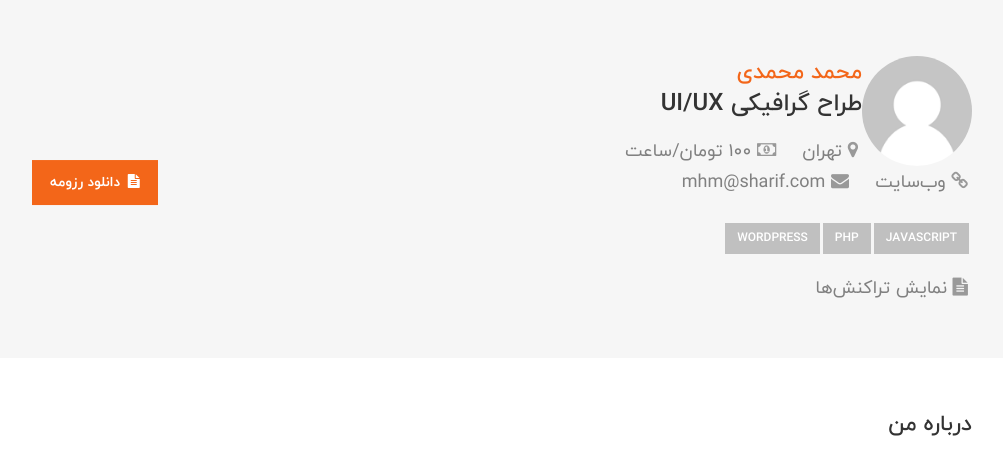
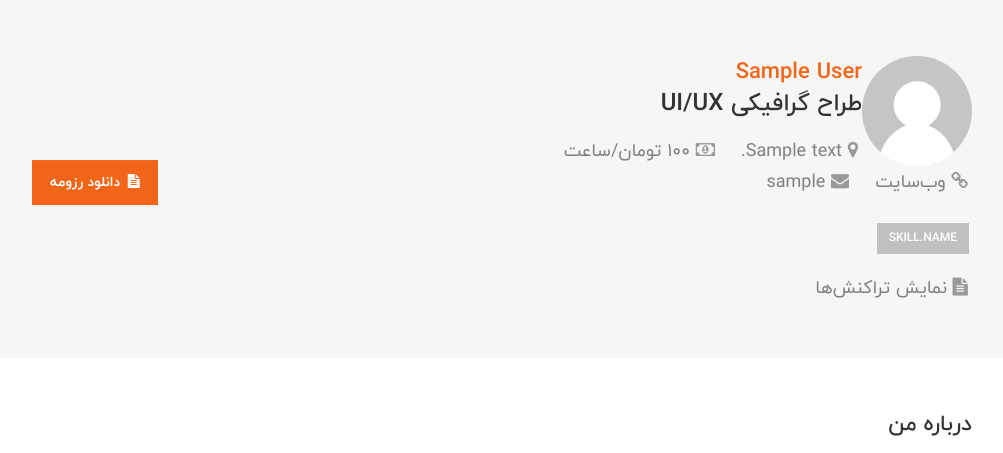
Before and after one commit to Mahbodmajid/SharifWorks_Django, a Django app: page /profile/ in a window 1280 px wide. Shown: the part 91-544 px from the top of the page, without its empty margins (138-1141 px from the left). Run offline with Django 3.2, Linux system fonts and the light colour scheme; a user stored in the database is signed in; tables that the repository leaves empty hold one stand-in row (values such as "Sample post").

Commit message:
MODIFY jobseeker profile

```diff
--- a/login/templates/job-seeker-profile.html
+++ b/login/templates/job-seeker-profile.html
@@ -22,15 +22,17 @@
 			<div class="resume-titlebar">
 				<img src="images/resumes-list-avatar-01.png" alt="">
 				<div class="resumes-list-content">
-					<h4>محمد محمدی <span>طراح گرافیکی UI/UX</span></h4>
-					<span class="icons"><i class="fa fa-map-marker"></i> تهران </span>
+					<h4> {{ profile.user.first_name }} {{ profile.user.last_name }} <span>طراح گرافیکی UI/UX</span></h4>
+					<span class="icons"><i class="fa fa-map-marker"></i> {{ profile.address }} </span>
 					<span class="icons"><i class="fa fa-money"></i>  ۱۰۰ تومان/ساعت </span>
-					<span class="icons"><a href="#"><i class="fa fa-link"></i> وب‌سایت</a></span>
-					<span class="icons"><a href="mailto:john.doe@example.com"><i class="fa fa-envelope"></i> mhm@sharif.com</a></span>
+					<span class="icons"><a href="{{ profile.homepage }}"><i class="fa fa-link"></i> وب‌سایت</a></span>
+					<span class="icons"><a href="mailto:{{ profile.user.username }}"><i class="fa fa-envelope"></i> {{ profile.user.username }} </a></span>
 					<div class="skills">
-						<span>JavaScript</span>
-						<span>PHP</span>
-						<span>WordPress</span>
+                        {% for skill in profile.skills.all %}
+						<span> skill.name </span>
+                        {% endfor %}
+{#						<span>PHP</span>#}
+{#						<span>WordPress</span>#}
 					</div>
 					<div class="clearfix"></div>
 					<div class="show-transactions">
@@ -42,7 +44,7 @@
 
 		<div class="six columns">
 			<!--<div class="two-buttons">-->
-
+{#            # TODO #}
 				<a href="#small-dialog" class="button"><i class="fa fa-file-text"></i> دانلود رزومه </a>
 
 				<!--<div id="small-dialog" class="zoom-anim-dialog mfp-hide apply-popup">-->
```
